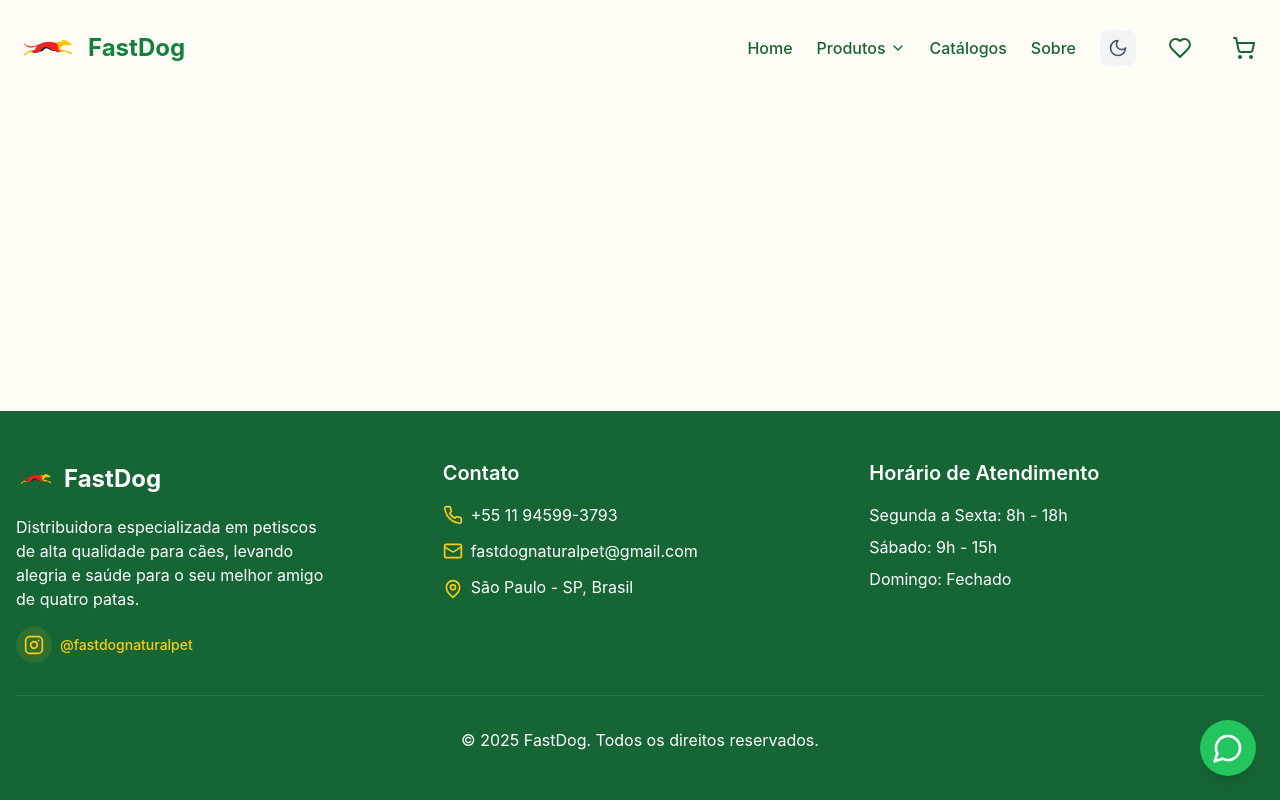
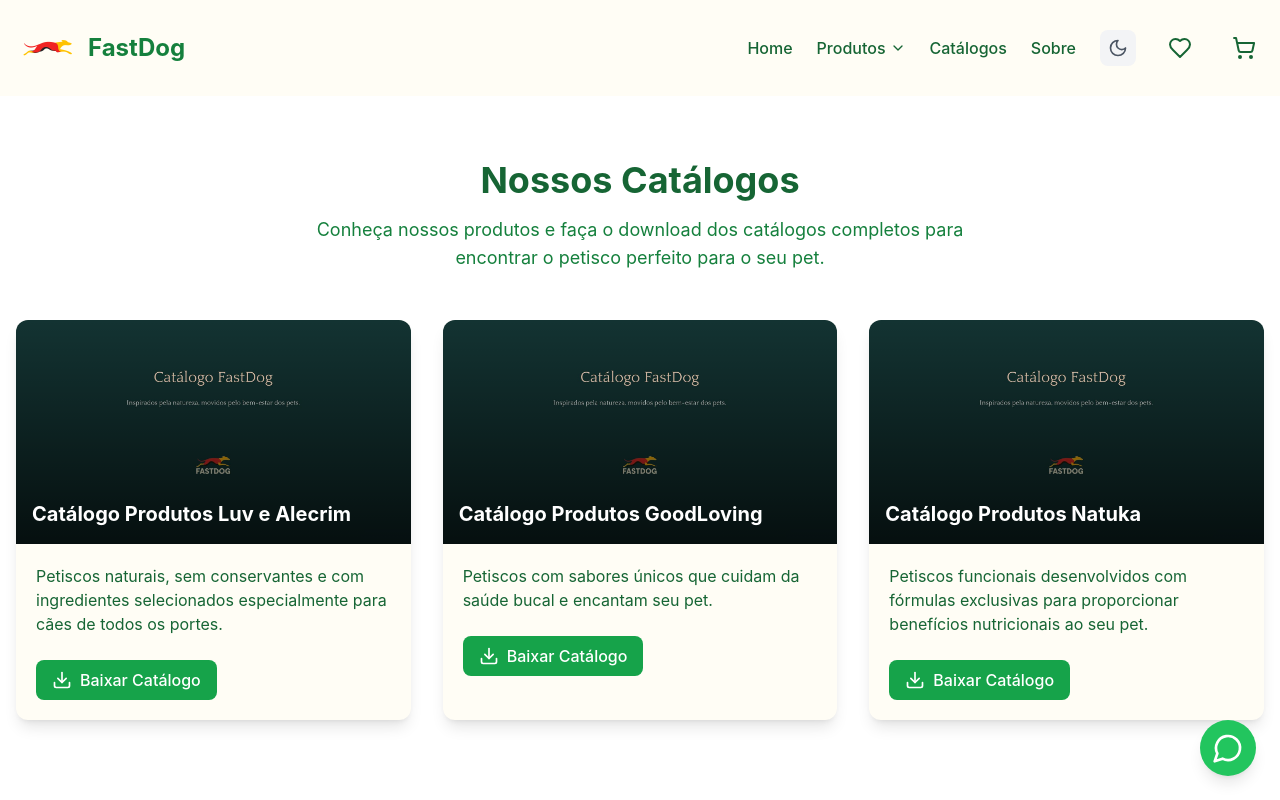
Before and after one commit to KevinFacanha/FastDogSite, a React (Vite) app: page /catalogos in a window 1280 px wide. Shown: the top 800 px of the page. Built offline with nearby package versions, Linux system fonts and the light colour scheme.

Commit message:
Criar página de catálogos e ajustar navegação

```diff
--- a/src/App.tsx
+++ b/src/App.tsx
@@ -5,6 +5,7 @@
 import TreatsPage from './pages/TreatsPage';
 import ChewablesPage from './pages/ChewablesPage';
 import ChewersPage from './pages/ChewersPage';
+import CatalogsPage from './pages/CatalogsPage';
 import FooterSection from './components/FooterSection';
 import WhatsAppButton from './components/WhatsAppButton';
 
@@ -19,6 +20,7 @@
             <Route path="/treats" element={<TreatsPage />} />
             <Route path="/chewables" element={<ChewablesPage />} />
             <Route path="/chewers" element={<ChewersPage />} />
+            <Route path="/catalogos" element={<CatalogsPage />} />
           </Routes>
         </main>
         <FooterSection />
--- a/src/components/Header.tsx
+++ b/src/components/Header.tsx
@@ -67,29 +67,6 @@
 
   const handleProductsMenuItemClick = () => {
     setIsProductsMenuOpen(false);
-    closeMobileMenu();
-  };
-
-  const handleCatalogsClick = (e: React.MouseEvent) => {
-    e.preventDefault();
-
-    // Se estamos na página inicial, faz scroll para a seção
-    if (location.pathname === '/') {
-      const catalogsSection = document.getElementById('catalogs');
-      if (catalogsSection) {
-        catalogsSection.scrollIntoView({ behavior: 'smooth' });
-      }
-    } else {
-      // Se estamos em outra página, navega para a home e depois faz scroll
-      navigate('/');
-      setTimeout(() => {
-        const catalogsSection = document.getElementById('catalogs');
-        if (catalogsSection) {
-          catalogsSection.scrollIntoView({ behavior: 'smooth' });
-        }
-      }, 100);
-    }
-
     closeMobileMenu();
   };
 
@@ -218,12 +195,12 @@
                 )}
               </li>
               <li>
-                <button
-                  onClick={handleCatalogsClick}
-                  className="text-green-800 dark:text-green-400 hover:text-green-600 dark:hover:text-green-300 font-medium transition-colors cursor-pointer"
+                <Link
+                  to="/catalogos"
+                  className="text-green-800 dark:text-green-400 hover:text-green-600 dark:hover:text-green-300 font-medium transition-colors"
                 >
                   Catálogos
-                </button>
+                </Link>
               </li>
               <li>
                 <button
@@ -314,12 +291,13 @@
                 )}
               </li>
               <li>
-                <button
-                  onClick={handleCatalogsClick}
-                  className="block w-full text-left px-4 py-2 text-green-800 dark:text-green-400 hover:bg-green-50 dark:hover:bg-gray-700 transition-colors"
+                <Link
+                  to="/catalogos"
+                  className="block px-4 py-2 text-green-800 dark:text-green-400 hover:bg-green-50 dark:hover:bg-gray-700 transition-colors"
+                  onClick={closeMobileMenu}
                 >
                   Catálogos
-                </button>
+                </Link>
               </li>
               <li>
                 <button
--- a/src/components/HeroSection.tsx
+++ b/src/components/HeroSection.tsx
@@ -18,11 +18,9 @@
     }
   };
 
-  const scrollToCatalogs = () => {
-    const catalogsSection = document.getElementById('catalogs');
-    if (catalogsSection) {
-      catalogsSection.scrollIntoView({ behavior: 'smooth' });
-    }
+  const scrollToBottom = () => {
+    // Scroll para o final da página
+    window.scrollTo({ top: document.body.scrollHeight, behavior: 'smooth' });
   };
 
   return (
@@ -63,9 +61,9 @@
       </div>
       <div className="absolute bottom-5 left-1/2 transform -translate-x-1/2 animate-bounce">
         <button
-          onClick={scrollToCatalogs}
+          onClick={scrollToBottom}
           className="flex items-center justify-center h-10 w-10 rounded-full bg-white dark:bg-gray-800 shadow-md hover:shadow-lg transition-shadow"
-          aria-label="Scroll to catalogs"
+          aria-label="Scroll to bottom"
         >
           <ChevronDown className="h-6 w-6 text-green-600 dark:text-green-400" />
         </button>
--- /dev/null
+++ b/src/pages/CatalogsPage.tsx
@@ -0,0 +1,37 @@
+import React from 'react';
+import CatalogCard from '../components/CatalogCard';
+import { catalogsData } from '../data/catalogsData';
+
+const CatalogsPage: React.FC = () => {
+  return (
+    <div className="min-h-screen bg-white dark:bg-gray-900 transition-colors duration-200">
+      <section className="py-16 bg-white dark:bg-gray-900">
+        <div className="container mx-auto px-4">
+          <div className="text-center mb-12">
+            <h1 className="text-3xl md:text-4xl font-bold text-green-800 dark:text-green-400 mb-4">
+              Nossos Catálogos
+            </h1>
+            <p className="text-lg text-green-700 dark:text-green-300 max-w-2xl mx-auto">
+              Conheça nossos produtos e faça o download dos catálogos completos para
+              encontrar o petisco perfeito para o seu pet.
+            </p>
+          </div>
+
+          <div className="grid grid-cols-1 md:grid-cols-2 lg:grid-cols-3 gap-8">
+            {catalogsData.map((catalog) => (
+              <CatalogCard
+                key={catalog.id}
+                title={catalog.title}
+                description={catalog.description}
+                image={catalog.image}
+                pdfUrl={catalog.pdfUrl}
+              />
+            ))}
+          </div>
+        </div>
+      </section>
+    </div>
+  );
+};
+
+export default CatalogsPage;
--- a/src/pages/HomePage.tsx
+++ b/src/pages/HomePage.tsx
@@ -1,7 +1,6 @@
 import React from 'react';
 import HeroSection from '../components/HeroSection';
 import BestSellersCarousel from '../components/BestSellersCarousel';
-import CatalogSection from '../components/CatalogSection';
 import { products } from '../data/products';
 
 const HomePage: React.FC = () => {
@@ -12,7 +11,6 @@
     <>
       <HeroSection />
       <BestSellersCarousel products={bestSellers} />
-      <CatalogSection />
     </>
   );
 };
```
